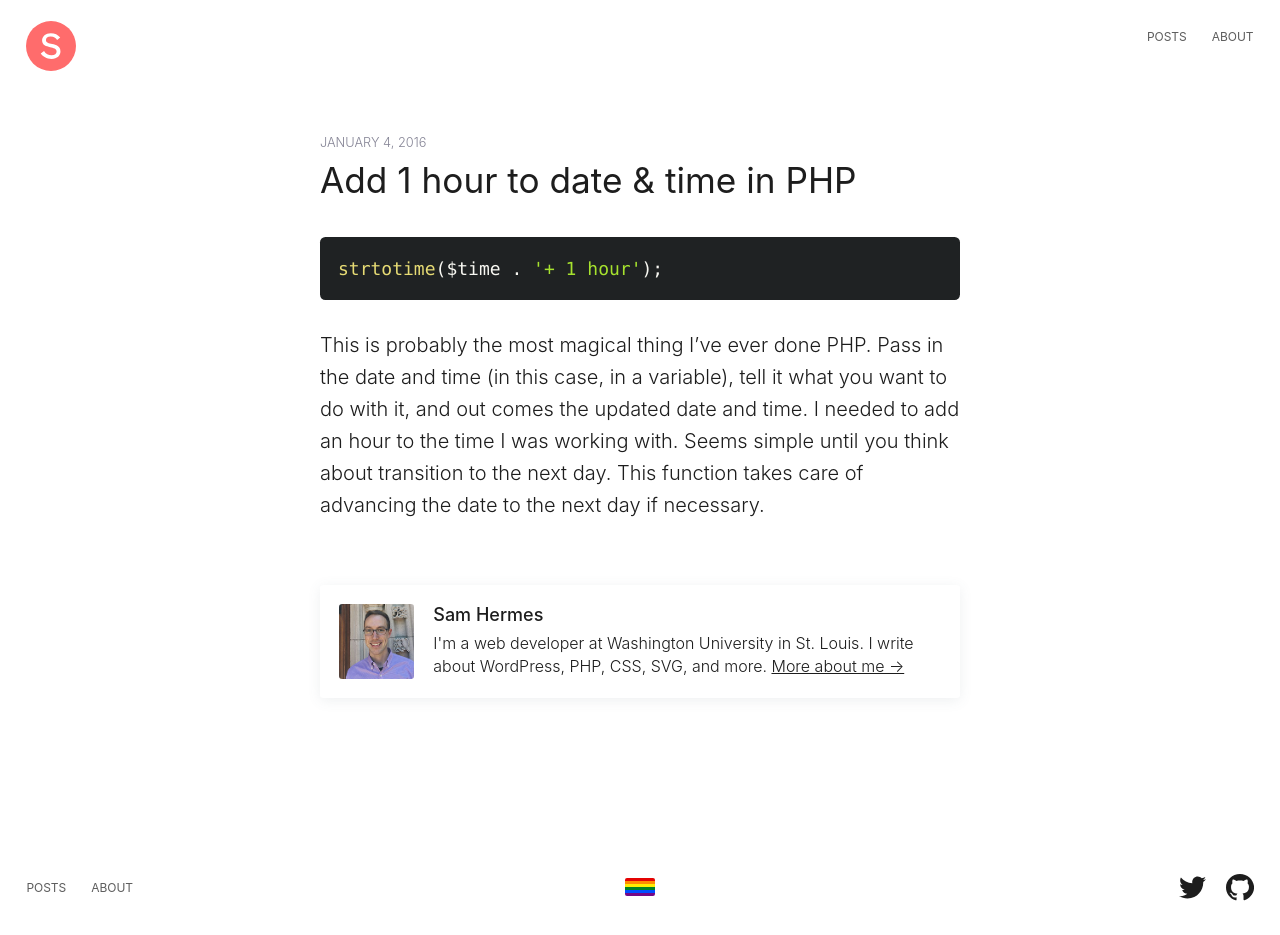
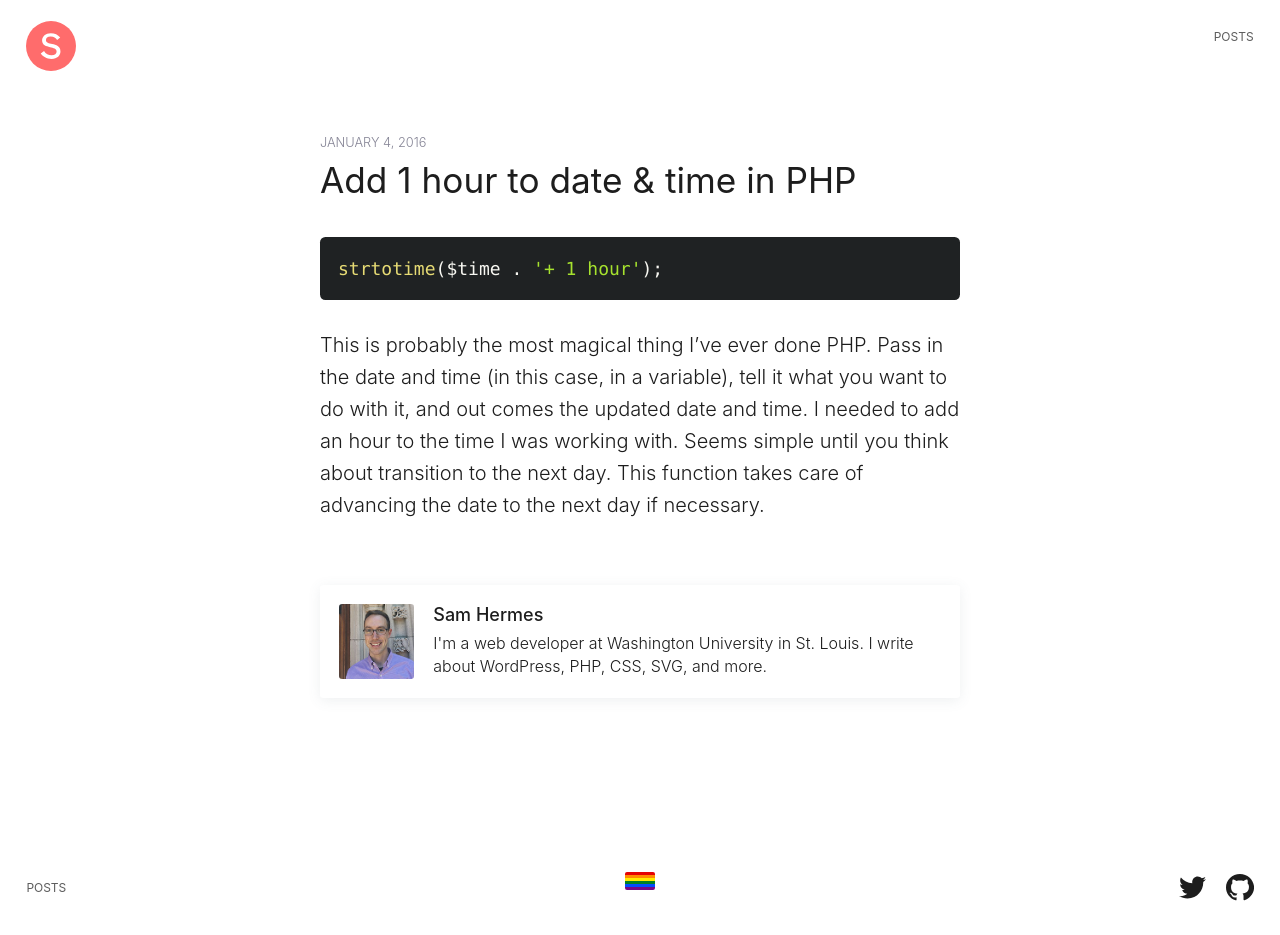
Before and after one commit to samhermes/samhermes.github.io, a Jekyll site: the page built from _posts/2016-01-04-add-one-hour-to-date-and-time-in-php.markdown, in a window 1280 px wide. Built offline with Jekyll 4.4.1, drawn with Linux system fonts in a browser that asks for light colours.

Commit message:
Remove about page, fix overflowing code in posts

```diff
--- a/_includes/footer.html
+++ b/_includes/footer.html
@@ -1,7 +1,6 @@
 <footer class="site-footer group">
 	<ul class="site-nav">
 		<li><a href="/posts">Posts</a></li>
-		<li><a href="/about">About</a></li>
 	</ul>
 	{% include pride.svg %}
 	<ul class="social">
--- a/_includes/header.html
+++ b/_includes/header.html
@@ -3,7 +3,6 @@
     <a class="logomark" href="/">{% include s.svg %}</a>
     <ul class="site-nav">
       <li><a href="/posts">Posts</a></li>
-      <li><a href="/about">About</a></li>
     </ul>
    	</div>
 </header>
--- a/_layouts/post.html
+++ b/_layouts/post.html
@@ -15,6 +15,6 @@ layout: default
   <div class="about-me">
   	<img src="/img/samhermes-175.jpg" srcset="/img/samhermes-350.jpg 2x, /img/samhermes-525.jpg 3x" alt="Sam Hermes">
   	<p class="name">Sam Hermes</p>
-  	<p class="description">I'm a web developer at Washington University in St. Louis. I write about WordPress, PHP, CSS, SVG, and more. <a href="/about">More about me &rarr;</a></p>
+  	<p class="description">I'm a web developer at Washington University in St. Louis. I write about WordPress, PHP, CSS, SVG, and more.</p>
   </div>
 </article>
--- a/_sass/_global.scss
+++ b/_sass/_global.scss
@@ -72,7 +72,7 @@
   margin: 0 auto;
   position: relative;
   @media screen and (min-width: 45.625em) {
-    padding: 1.3em 1.65em 2em;
+    padding: 1.3em 1.65em 1.6em;
   }
   .pride {
     border-radius: 2px;
--- a/_sass/_posts.scss
+++ b/_sass/_posts.scss
@@ -126,6 +126,7 @@
       background: #f1f2f3;
       padding: 0.1em 0.5em 0.2em;
       border-radius: 0.2em;
+      word-wrap: break-word;
       @media screen and (min-width: 37.5em) {
         font-size: 1.1rem;
       }
```
Also changed, not shown: about.md (deleted, +0 -17 lines).
